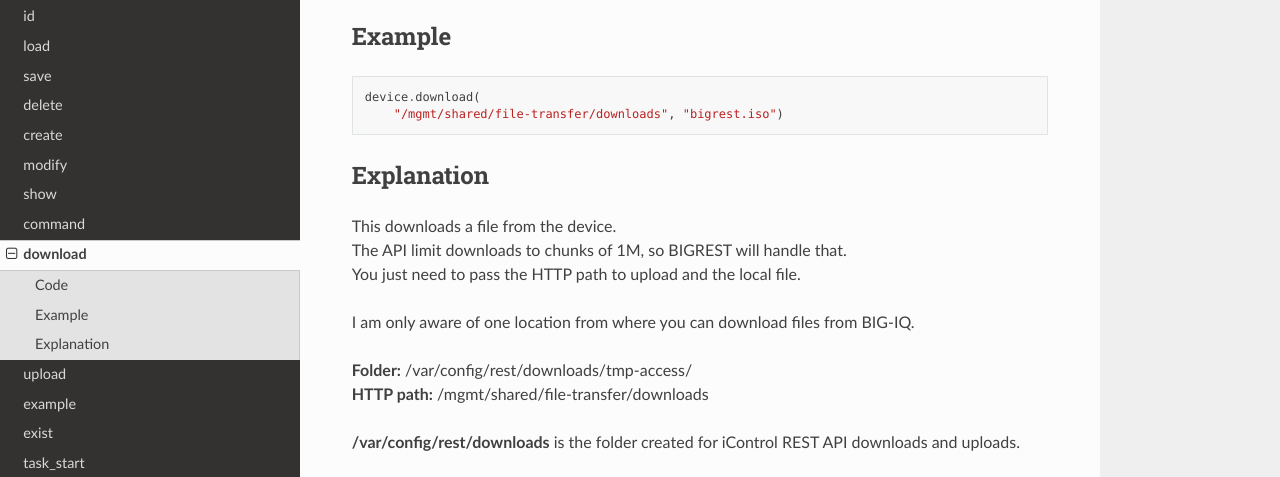
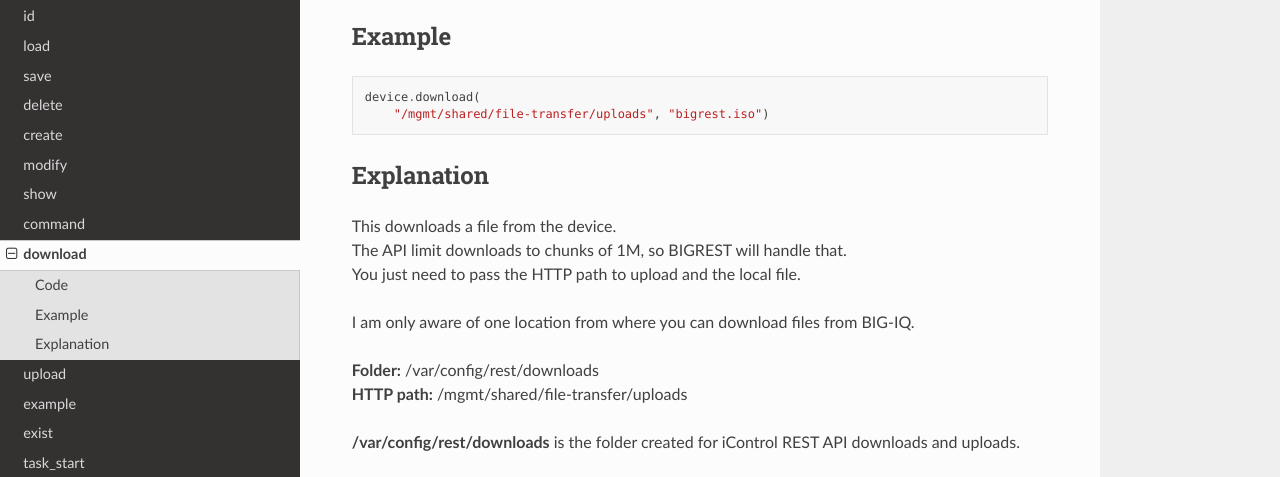
Before and after one commit to leonardobdes/BIGREST, a Sphinx documentation site: the page built from docs/source/bigiq_download.rst, in a window 1280 px wide and 964 px high, cut to the strip 320-964 px from the top of the window. Shown: the top 477 px of the strip. Built offline with Sphinx 7.4.7 and the Read the Docs theme 2.0.0, drawn with Linux system fonts in a browser that asks for light colours.

```diff
--- a/bigrest/version.py
+++ b/bigrest/version.py
@@ -1,6 +1,6 @@
 """File with version and history information."""
 
-__version__ = '1.3.2'
+__version__ = '1.3.3'
 
 """
 History Information:
@@ -27,4 +27,8 @@ History Information:
     Checking "collection" for BIG-IP and now "com.f5.rest.common" for BIG-IQ.
 1.3.2
     Fixed issue #8
+1.3.3
+    Add 202 respose to create method.
+    Updated documentation about upload and download methods
+    Removed unnecessary f-strings
 """
--- a/docs/source/bigip_download.rst
+++ b/docs/source/bigip_download.rst
@@ -12,7 +12,7 @@ Example
 .. code-block:: python
 
     device.download(
-        "/mgmt/shared/file-transfer/downloads", "bigrest.iso")
+        "/mgmt/shared/file-transfer/uploads", "bigrest.iso")
 
 Explanation
 -----------
@@ -24,8 +24,8 @@ Explanation
 | I am only aware of 2 locations from where you can download files from BIG-IP.
 
 
-| **Folder:** /var/config/rest/downloads/tmp-access/
-| **HTTP path:** /mgmt/shared/file-transfer/downloads
+| **Folder:** /var/config/rest/downloads
+| **HTTP path:** /mgmt/shared/file-transfer/uploads
 
 | **Folder:** /shared/images
 | **HTTP path:** /mgmt/cm/autodeploy/software-image-downloads
--- a/docs/source/bigip_upload.rst
+++ b/docs/source/bigip_upload.rst
@@ -24,8 +24,8 @@ Explanation
 | I am only aware of 2 locations that you can upload files to BIG-IP.
 
 
-| **Folder:** /var/config/rest/downloads/tmp-access/
-| **HTTP path:** /mgmt/shared/file-transfer/downloads
+| **Folder:** /var/config/rest/downloads
+| **HTTP path:** /mgmt/shared/file-transfer/uploads
 
 | **Folder:** /shared/images
 | **HTTP path:** /mgmt/cm/autodeploy/software-image-downloads
--- a/docs/source/bigiq_download.rst
+++ b/docs/source/bigiq_download.rst
@@ -12,7 +12,7 @@ Example
 .. code-block:: python
 
     device.download(
-        "/mgmt/shared/file-transfer/downloads", "bigrest.iso")
+        "/mgmt/shared/file-transfer/uploads", "bigrest.iso")
 
 Explanation
 -----------
@@ -24,7 +24,7 @@ Explanation
 | I am only aware of one location from where you can download files from BIG-IQ.
 
 
-| **Folder:** /var/config/rest/downloads/tmp-access/
-| **HTTP path:** /mgmt/shared/file-transfer/downloads
+| **Folder:** /var/config/rest/downloads
+| **HTTP path:** /mgmt/shared/file-transfer/uploads
 
 | **/var/config/rest/downloads** is the folder created for iControl REST API downloads and uploads.
--- a/docs/source/bigiq_upload.rst
+++ b/docs/source/bigiq_upload.rst
@@ -24,7 +24,7 @@ Explanation
 | I am only aware of one location that you can upload files to BIG-IQ.
 
 
-| **Folder:** /var/config/rest/downloads/tmp-access/
-| **HTTP path:** /mgmt/shared/file-transfer/downloads
+| **Folder:** /var/config/rest/downloads
+| **HTTP path:** /mgmt/shared/file-transfer/uploads
 
 | **/var/config/rest/downloads** is the folder created for iControl REST API downloads and uploads.
```
Also changed, not shown: 3 other files.
